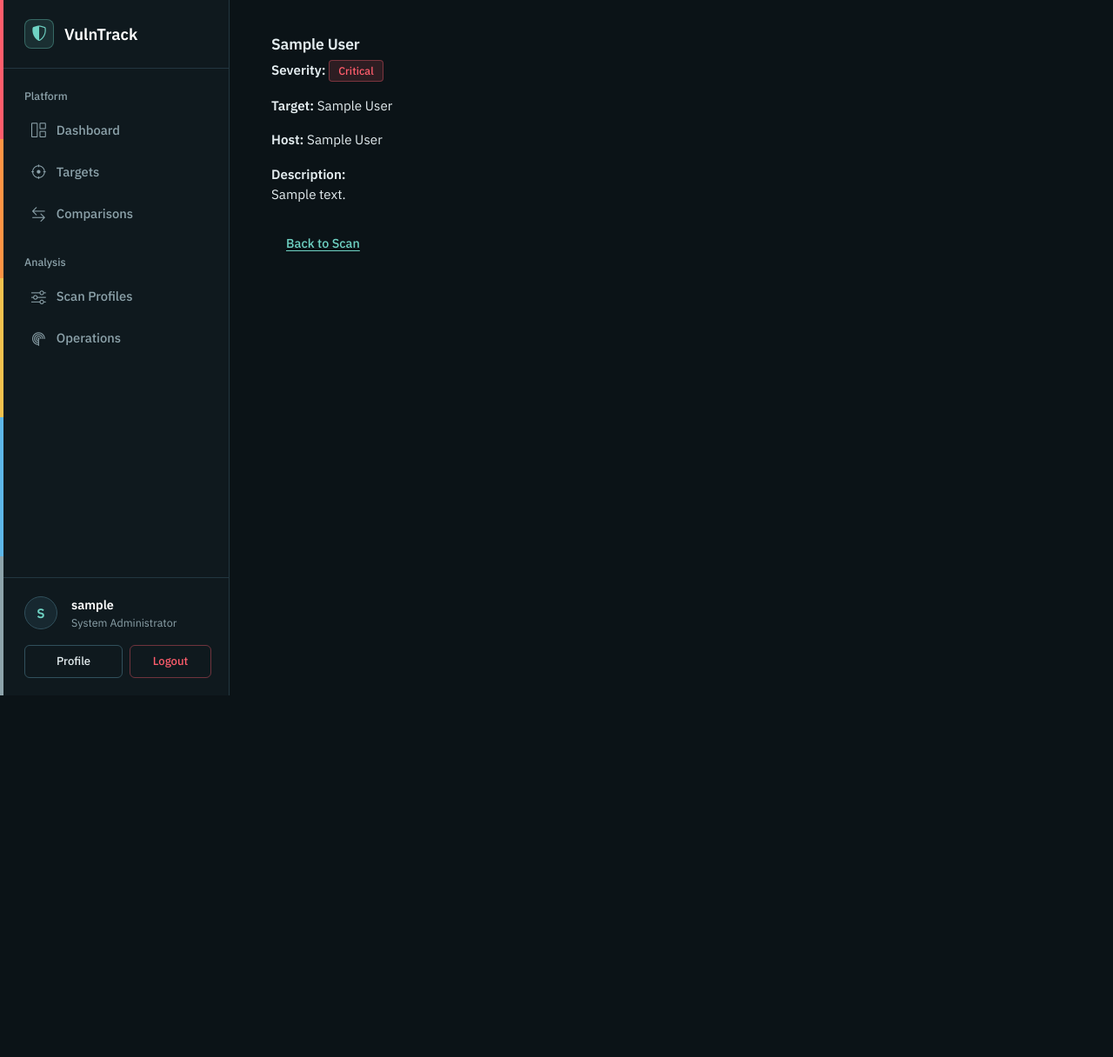
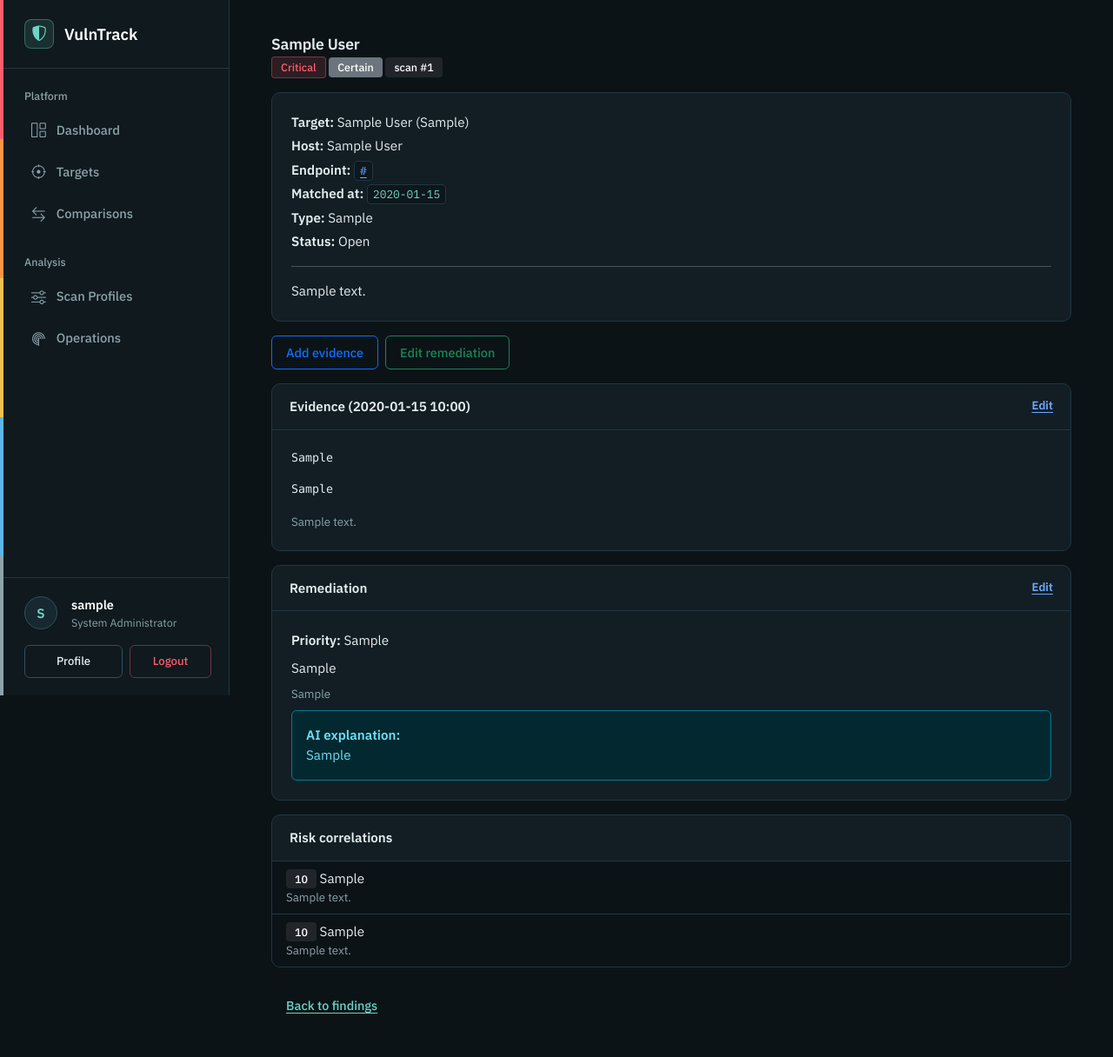
Before and after one commit to Alamin4-cyber/VulnTrack, a Django app: page /assessment/findings/1/ in a window 1280 px wide. Shown: the whole page at 87% size. Before the commit the page ends 800 px from the top, so only its background shows below. Run offline with Django 4.2, Linux system fonts and the light colour scheme; a user stored in the database is signed in; tables that the repository leaves empty hold one stand-in row (values such as "Sample post").

Commit message:
Final integrated project: Member 2 (Week 1, 2, 3) features implemented

```diff
--- a/member1_core/urls.py
+++ b/member1_core/urls.py
@@ -5,6 +5,7 @@ from . import views
 app_name = "member1_core"
 
 urlpatterns = [
+    # ========= WEEK 1 URLS =========
     path("", views.home, name="home"),
     path("accounts/register/", views.register, name="register"),
     path("accounts/login/", auth_views.LoginView.as_view(template_name="registration/login.html"), name="login"),
@@ -17,11 +18,13 @@ urlpatterns = [
     path("targets/<int:pk>/edit/", views.target_edit, name="target_edit"),
     path("targets/<int:pk>/delete/", views.target_delete, name="target_delete"),
     path("targets/<int:pk>/verify/", views.target_verify, name="target_verify"),
-    #=========week 2 urls========
+
+    # ========= WEEK 2 URLS =========
     path("targets/<int:pk>/subdomains/", views.subdomain_list, name="subdomain_list"),
     path("targets/<int:pk>/dns/", views.dns_list, name="dns_list"),
-    #==========week 3 urls========
-        path("comparisons/", views.comparison_list, name="comparison_list"),
+
+    # ========= WEEK 3 URLS =========
+    path("comparisons/", views.comparison_list, name="comparison_list"),
     path("comparisons/new/", views.comparison_create, name="comparison_create"),
     path("comparisons/<int:pk>/", views.comparison_detail, name="comparison_detail"),
 ]
--- a/member2_assessment/urls.py
+++ b/member2_assessment/urls.py
@@ -1,9 +1,14 @@
 from django.urls import path
+from django.views.generic import RedirectView
 from . import views
 
 app_name = "member2_assessment"
 
 urlpatterns = [
+    # Optional: Redirect /assessment/ to /assessment/profiles/
+    path("", RedirectView.as_view(pattern_name="member2_assessment:profile_list", permanent=False)),
+
+    # ===== WEEK 1 URLS =====
     path("profiles/", views.profile_list, name="profile_list"),
     path("profiles/add/", views.profile_create, name="profile_create"),
     path("profiles/<int:pk>/edit/", views.profile_edit, name="profile_edit"),
@@ -12,7 +17,13 @@ urlpatterns = [
     path("targets/<int:target_id>/scopes/add/", views.scope_create, name="scope_create"),
     path("scopes/<int:pk>/edit/", views.scope_edit, name="scope_edit"),
     path("scopes/<int:pk>/delete/", views.scope_delete, name="scope_delete"),
+
+    # ===== WEEK 2 URLS =====
     path("results/<int:scan_id>/", views.results, name="results"),
+    path("findings/", views.finding_list, name="finding_list"),
+    path("findings/<int:pk>/", views.finding_detail, name="finding_detail"),
 
-    path("findings/<int:pk>/", views.finding_detail, name="finding_detail"),
+    # ===== WEEK 3 URLS =====
+    path("correlations/", views.correlation_list, name="correlations"),
+    path("correlations/rebuild/<int:scan_id>/", views.rebuild_correlations, name="rebuild_correlations"),
 ]
--- a/member2_assessment/views.py
+++ b/member2_assessment/views.py
@@ -1,16 +1,19 @@
 from django.contrib import messages
 from django.contrib.auth.decorators import login_required
+from django.core.exceptions import PermissionDenied
 from django.shortcuts import get_object_or_404, redirect, render
 from django.urls import reverse
 
 from member1_core.utils import role_required, visible_targets
 
 from .forms import ScanProfileForm, ScopeRuleForm
-from .models import ScanProfile, ScopeRule
-from .models import Host, VulnerabilityFinding
-from django.core.exceptions import PermissionDenied
+from .models import (
+    ScanProfile, ScopeRule, Host, VulnerabilityFinding, FindingCorrelation
+)
+from .services import correlate_scan
 
 
+# ===== WEEK 1 VIEWS =====
 @login_required
 def profile_list(request):
     profiles = ScanProfile.objects.select_related("created_by")
@@ -92,6 +95,9 @@ def scope_delete(request, pk):
         rule.delete()
         messages.success(request, "Scope rule deleted.")
     return redirect("member2_assessment:scope_list", target_id=target_id)
+
+
+# ===== WEEK 2 VIEWS =====
 @login_required
 def results(request, scan_id):
     from member3_operations.models import ScanJob
@@ -106,11 +112,63 @@ def results(request, scan_id):
     return render(request, "member2_assessment/results.html", {
         "scan": scan, "hosts": hosts, "findings": findings
     })
+
+
+@login_required
+def finding_list(request):
+    findings = VulnerabilityFinding.objects.filter(
+        target__in=visible_targets(request.user)
+    ).select_related("target", "host")
+
+    severity = request.GET.get("severity")
+    if severity:
+        findings = findings.filter(severity=severity)
+
+    target_id = request.GET.get("target")
+    if target_id:
+        findings = findings.filter(target_id=target_id)
+
+    return render(request, "member2_assessment/finding_list.html", {
+        "findings": findings,
+        "severity": severity or "",
+        "targets": visible_targets(request.user),
+        "target_id": target_id or "",
+    })
+
+
 @login_required
 def finding_detail(request, pk):
-    # Fetch the finding and ensure the user has permission to see it
     finding = get_object_or_404(
         VulnerabilityFinding.objects.filter(target__in=visible_targets(request.user)).select_related("target", "host", "endpoint"),
         pk=pk,
     )
-    return render(request, "member2_assessment/finding_detail.html", {"finding": finding})
+    correlations = list(finding.correlations.select_related("related")) + list(
+        FindingCorrelation.objects.filter(related=finding).select_related("primary")
+    )
+    return render(request, "member2_assessment/finding_detail.html", {
+        "finding": finding, "correlations": correlations,
+    })
+
+
+# ===== WEEK 3 VIEWS =====
+@login_required
+def correlation_list(request):
+    correlations = FindingCorrelation.objects.filter(
+        primary__target__in=visible_targets(request.user)
+    ).select_related("primary", "related", "primary__host")
+    return render(request, "member2_assessment/correlations.html", {"correlations": correlations})
+
+
+@role_required("admin", "analyst")
+def rebuild_correlations(request, scan_id):
+    from member3_operations.models import ScanJob
+    scan = get_object_or_404(ScanJob, pk=scan_id)
+    if not visible_targets(request.user).filter(pk=scan.target_id).exists():
+        raise PermissionDenied
+    if request.method == "POST":
+        count = correlate_scan(scan.id)
+        if count == 0:
+            messages.warning(request, "No correlations made. Ensure the scan has multiple findings on the same host.")
+        else:
+            messages.success(request, f"{count} correlations rebuilt.")
+    return redirect("member2_assessment:correlations")
--- a/member3_operations/urls.py
+++ b/member3_operations/urls.py
@@ -4,21 +4,25 @@ from . import views
 app_name = "member3_operations"
 
 urlpatterns = [
+    # ===== DASHBOARD (Root URL) =====
     path("", views.dashboard, name="dashboard"),
+
+    # ===== WEEK 1: SCAN MANAGEMENT =====
     path("scans/", views.scan_list, name="scan_list"),
     path("scans/new/", views.scan_create, name="scan_create"),
     path("scans/<int:pk>/", views.scan_detail, name="scan_detail"),
     path("scans/<int:pk>/run/", views.scan_run, name="scan_run"),
     path("scans/<int:pk>/progress/", views.scan_progress, name="scan_progress"),
 
+    # ===== WEEK 2: EVIDENCE & REMEDIATION =====
     path("findings/<int:finding_id>/evidence/add/", views.evidence_create, name="evidence_create"),
     path("evidence/<int:pk>/edit/", views.evidence_edit, name="evidence_edit"),
     path("findings/<int:finding_id>/remediation/", views.remediation_edit, name="remediation_edit"),
     path("remediation/<int:pk>/ai/", views.remediation_ai, name="remediation_ai"),
 
+    # ===== WEEK 3: NOTIFICATIONS & REPORTS =====
     path("notifications/", views.notification_list, name="notification_list"),
     path("notifications/<int:pk>/read/", views.notification_read, name="notification_read"),
-
     path("reports/", views.report_list, name="report_list"),
     path("reports/generate/<int:scan_id>/", views.report_generate, name="report_generate"),
 ]
--- a/templates/member2_assessment/finding_detail.html
+++ b/templates/member2_assessment/finding_detail.html
@@ -1,11 +1,91 @@
 {% extends 'base.html' %}
 {% block title %}{{ finding.title }}{% endblock %}
 {% block content %}
-<h3>{{ finding.title }}</h3>
-<p><strong>Severity:</strong> <span class="badge bg-{{ finding.severity_css }}">{{ finding.get_severity_display }}</span></p>
-<p><strong>Target:</strong> {{ finding.target.name }}</p>
-<p><strong>Host:</strong> {{ finding.host.hostname|default:"-" }}</p>
-<p><strong>Description:</strong><br>{{ finding.description }}</p>
+<div class="d-flex justify-content-between align-items-start mb-3">
+  <div>
+    <h3 class="mb-1">{{ finding.title }}</h3>
+    <span class="badge bg-{{ finding.severity_css }}">{{ finding.get_severity_display }}</span>
+    <span class="badge bg-secondary">{{ finding.get_confidence_display }}</span>
+    <span class="badge bg-dark">scan #{{ finding.scan_id }}</span>
+  </div>
+</div>
 
-<a class="btn btn-link mt-2" href="{% url 'member3_operations:scan_detail' finding.scan_id %}">Back to Scan</a>
+<div class="card mb-3">
+  <div class="card-body">
+    <p class="mb-1"><strong>Target:</strong> {{ finding.target.name }} ({{ finding.target.domain }})</p>
+    <p class="mb-1"><strong>Host:</strong> {{ finding.host.hostname|default:"-" }}</p>
+
+    <!-- Endpoint URL Section -->
+    <p class="mb-1"><strong>Endpoint:</strong>
+      {% if finding.endpoint %}
+        <a href="{{ finding.endpoint.url }}" target="_blank"><code>{{ finding.endpoint.url }}</code></a>
+      {% else %}
+        <span class="text-muted">Not specified</span>
+      {% endif %}
+    </p>
+
+    <p class="mb-1"><strong>Matched at:</strong> <code>{{ finding.matched_at|default:"-" }}</code></p>
+    <p class="mb-1"><strong>Type:</strong> {{ finding.vuln_type }}</p>
+    <p class="mb-1"><strong>Status:</strong> {{ finding.get_status_display }}</p>
+    <hr>
+    <p class="mb-0">{{ finding.description }}</p>
+  </div>
+</div>
+
+{% if user.is_authenticated %}
+<div class="d-flex gap-2 mb-3">
+  <a class="btn btn-sm btn-outline-primary" href="{% url 'member3_operations:evidence_create' finding.pk %}">Add evidence</a>
+  <a class="btn btn-sm btn-outline-success" href="{% url 'member3_operations:remediation_edit' finding.pk %}">Edit remediation</a>
+</div>
+{% endif %}
+
+{% for ev in finding.evidences.all %}
+<div class="card mb-3">
+  <div class="card-header d-flex justify-content-between">
+    <span>Evidence ({{ ev.captured_at|date:"Y-m-d H:i" }})</span>
+    <a class="small" href="{% url 'member3_operations:evidence_edit' ev.pk %}">Edit</a>
+  </div>
+  <div class="card-body">
+    {% if ev.request_data %}<pre class="evidence">{{ ev.request_data }}</pre>{% endif %}
+    {% if ev.response_data %}<pre class="evidence">{{ ev.response_data }}</pre>{% endif %}
+    {% if ev.notes %}<p class="small text-muted mb-0">{{ ev.notes }}</p>{% endif %}
+  </div>
+</div>
+{% endfor %}
+
+{% if finding.remediation %}
+<div class="card mb-3">
+  <div class="card-header d-flex justify-content-between">
+    <span>Remediation</span>
+    <a class="small" href="{% url 'member3_operations:remediation_edit' finding.pk %}">Edit</a>
+  </div>
+  <div class="card-body">
+    <p class="mb-2"><strong>Priority:</strong> {{ finding.remediation.priority }}</p>
+    <p class="mb-2">{{ finding.remediation.recommendation }}</p>
+    {% if finding.remediation.references %}<p class="small text-muted mb-2">{{ finding.remediation.references }}</p>{% endif %}
+    {% if finding.remediation.ai_explanation %}
+      <div class="alert alert-info mb-0"><strong>AI explanation:</strong><br>{{ finding.remediation.ai_explanation|linebreaksbr }}</div>
+    {% else %}
+      <a class="btn btn-sm btn-outline-info" href="{% url 'member3_operations:remediation_ai' finding.remediation.pk %}">Generate AI explanation</a>
+    {% endif %}
+  </div>
+</div>
+{% endif %}
+
+<div class="card mb-3 mt-3">
+  <div class="card-header">Risk correlations</div>
+  <ul class="list-group list-group-flush">
+    {% for c in correlations %}
+      <li class="list-group-item">
+        <span class="badge bg-dark">{{ c.score }}</span>
+        {{ c.relationship }}
+        <div class="small text-muted">{{ c.risk_note }}</div>
+      </li>
+    {% empty %}
+      <li class="list-group-item text-muted">No correlations.</li>
+    {% endfor %}
+  </ul>
+</div>
+
+<a class="btn btn-link mt-2" href="{% url 'member2_assessment:finding_list' %}">Back to findings</a>
 {% endblock %}
```
Also changed, not shown: member1_core/views.py (+11 -21 lines), member2_assessment/models.py (+21 -2 lines), member2_assessment/services.py (added, +33 -0 lines), member3_operations/services/scanner.py (+23 -12 lines), templates/member2_assessment/correlations.html (added, +25 -0 lines), templates/member2_assessment/finding_list.html (added, +61 -0 lines), templates/member3_operations/dashboard.html (+76 -5 lines), member1_core/migrations/0001_initial.py, member1_core/migrations/0002_assetchange_scancomparison.py (deleted), member2_assessment/migrations/0001_initial.py, member2_assessment/migrations/0002_findingcorrelation.py (added), member3_operations/migrations/0001_initial.py.
